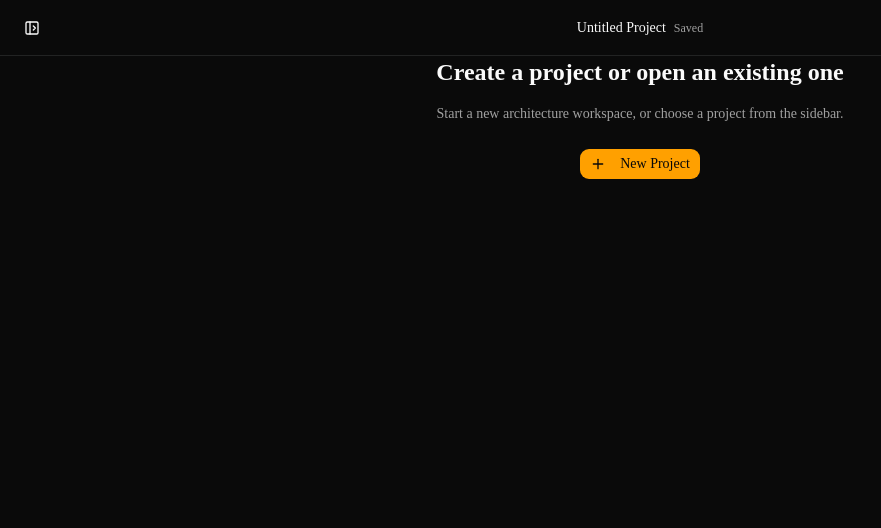
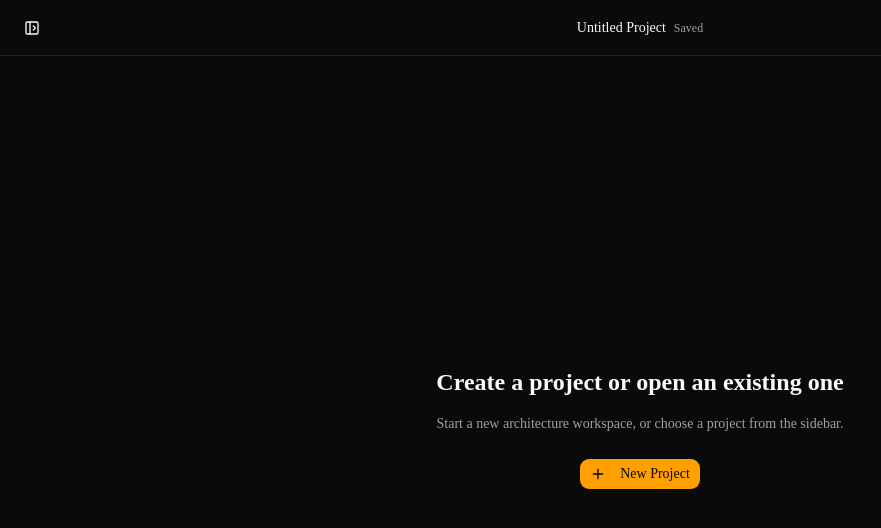
Before and after one commit to gelford2393/ghost-ai, a Next.js app: page /editor in a window 1280 px wide. Shown: the top 528 px of the page, without its empty margins (0-881 px from the left). Built offline with nearby package versions, Linux system fonts and the light colour scheme.

Commit message:
feat: add editor layout page and Clerk Next.js pattern documentation and template configuration

```diff
--- a/app/editor/page.tsx
+++ b/app/editor/page.tsx
@@ -28,13 +28,13 @@ export default function EditorPage() {
   } = useProjectDialogs();
 
   return (
-    <div className="min-h-dvh flex flex-col bg-background">
+    <div className="h-dvh flex flex-col bg-background">
       <EditorNavbar
         isSidebarOpen={isSidebarOpen}
         onToggleSidebar={() => setIsSidebarOpen(!isSidebarOpen)}
       />
 
-      <div className="flex-1 relative overflow-hidden">
+      <div className="flex-1 relative overflow-hidden flex flex-col">
         <ProjectSidebar
           isOpen={isSidebarOpen}
           onClose={() => setIsSidebarOpen(false)}
```
Also changed, not shown: .agents/skills/clerk-nextjs-patterns/SKILL.md, 1 other file (tests, documents, lock files or other folders).
